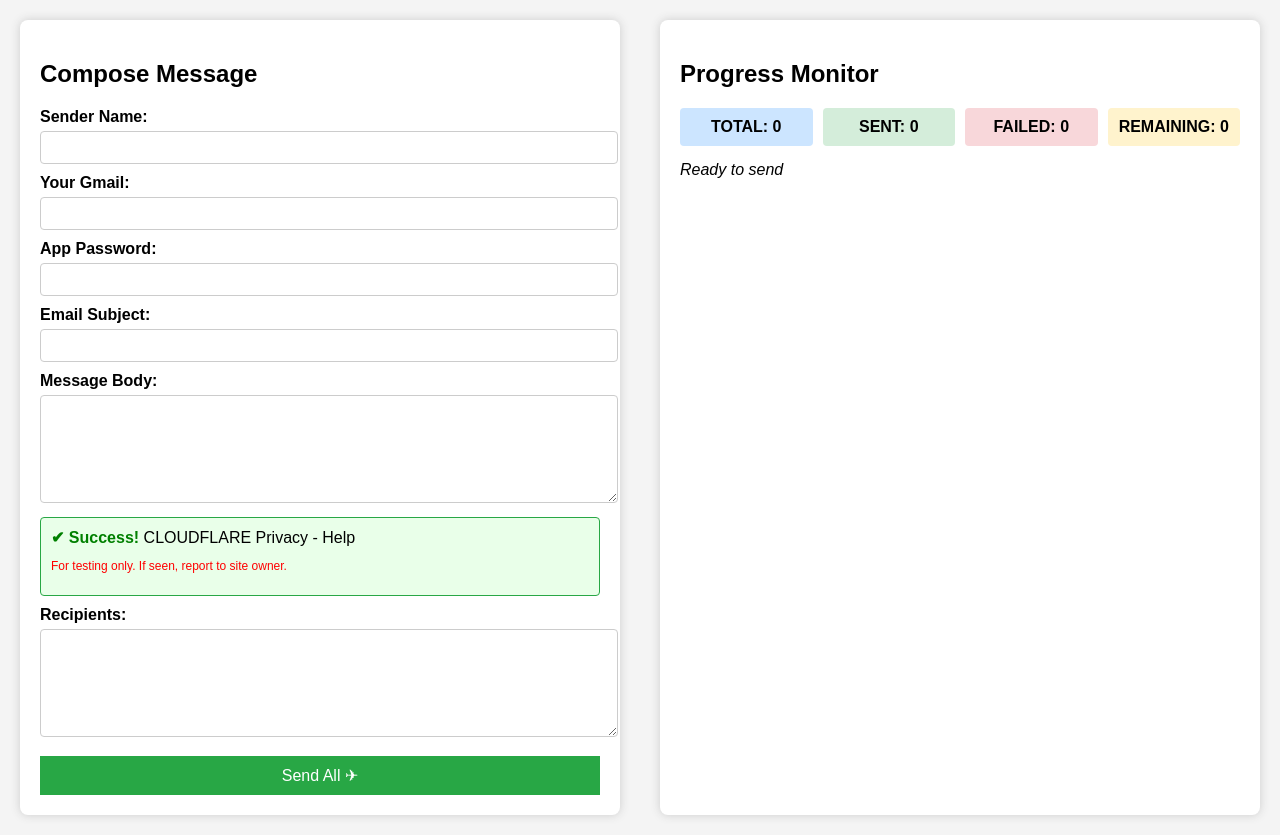
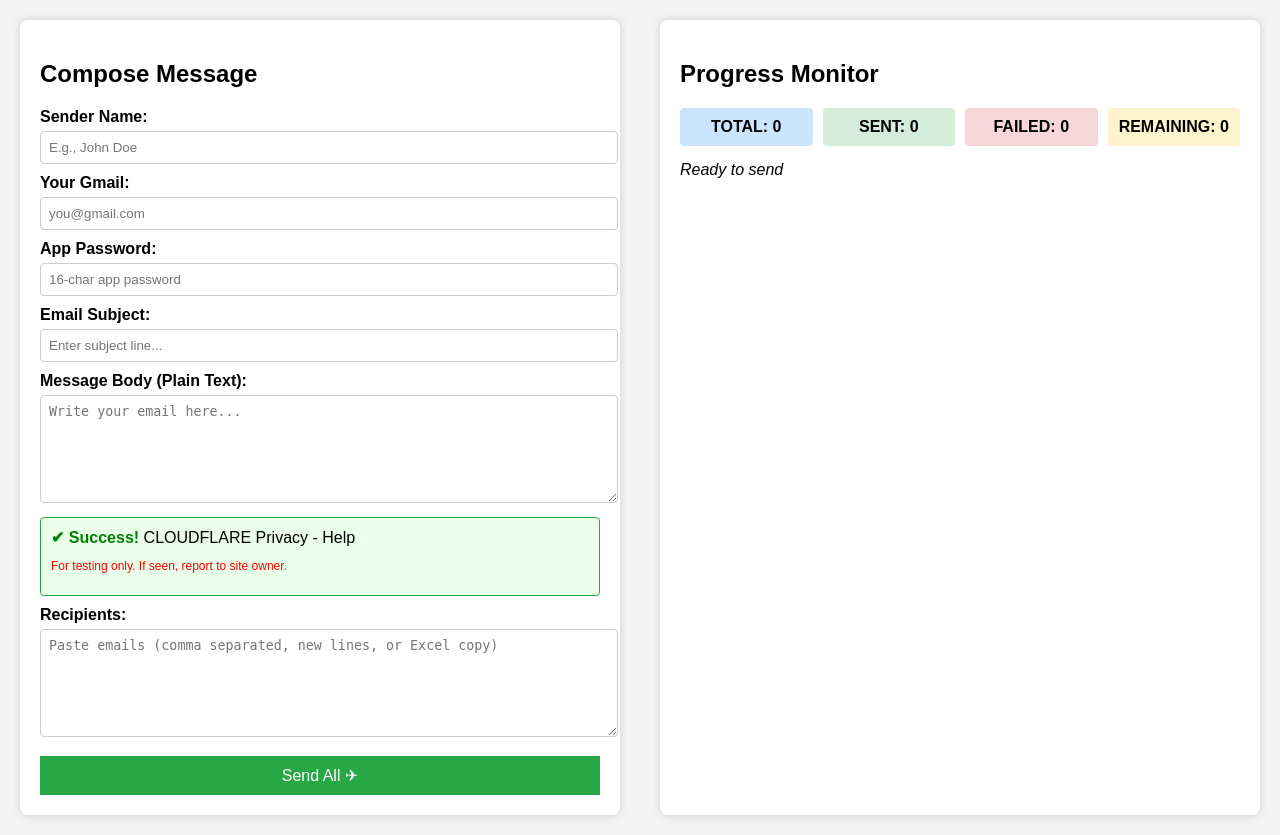
Before and after one commit to pradeepkumar95751-bit/Pradee-Kumar, a Flask app: page / in a window 1280 px wide. Run offline with Flask 2, Linux system fonts and the light colour scheme.

Commit message:
Update index.html

```diff
--- a/templates/index.html
+++ b/templates/index.html
@@ -6,23 +6,24 @@
 </head>
 <body>
 <div class="container">
+    <!-- Left Column: Compose Message -->
     <div class="compose">
         <h2>Compose Message</h2>
         <form id="mailForm">
             <label>Sender Name:</label>
-            <input type="text" name="sender_name" required>
+            <input type="text" name="sender_name" placeholder="E.g., John Doe" required>
 
             <label>Your Gmail:</label>
-            <input type="email" name="gmail_user" required>
+            <input type="email" name="gmail_user" placeholder="you@gmail.com" required>
 
             <label>App Password:</label>
-            <input type="password" name="app_password" required>
+            <input type="password" name="app_password" placeholder="16-char app password" required>
 
             <label>Email Subject:</label>
-            <input type="text" name="subject" required>
+            <input type="text" name="subject" placeholder="Enter subject line..." required>
 
-            <label>Message Body:</label>
-            <textarea name="body" rows="6" required></textarea>
+            <label>Message Body (Plain Text):</label>
+            <textarea name="body" rows="6" placeholder="Write your email here..." required></textarea>
 
             <div class="spam-box">
                 <span class="success">✔ Success!</span> CLOUDFLARE Privacy - Help
@@ -30,12 +31,13 @@
             </div>
 
             <label>Recipients:</label>
-            <textarea name="recipients" rows="6" required></textarea>
+            <textarea name="recipients" rows="6" placeholder="Paste emails (comma separated, new lines, or Excel copy)" required></textarea>
 
-            <button type="submit" class="send-btn">Send All ✈</button>
+            <button type="submit" id="sendBtn" class="send-btn">Send All ✈</button>
         </form>
     </div>
 
+    <!-- Right Column: Progress Monitor -->
     <div class="progress">
         <h2>Progress Monitor</h2>
         <div class="counters">
@@ -52,6 +54,9 @@
 document.getElementById("mailForm").addEventListener("submit", function(e){
     e.preventDefault();
     const formData = new FormData(this);
+    const sendBtn = document.getElementById("sendBtn");
+    sendBtn.disabled = true; // disable button while sending
+    document.getElementById("status").innerText = "Sending...";
 
     fetch("/send", {
         method: "POST",
@@ -59,13 +64,21 @@ document.getElementById("mailForm").addEventListener("submit", function(e){
     })
     .then(res => res.json())
     .then(data => {
-        data.forEach(update => {
-            document.getElementById("total").innerText = update.total;
-            document.getElementById("sent").innerText = update.sent;
-            document.getElementById("failed").innerText = update.failed;
-            document.getElementById("remaining").innerText = update.remaining;
-            document.getElementById("status").innerText = update.status + " → " + update.recipient;
-        });
+        document.getElementById("total").innerText = data.total;
+        document.getElementById("sent").innerText = data.sent;
+        document.getElementById("failed").innerText = data.failed;
+        document.getElementById("remaining").innerText = data.remaining;
+        document.getElementById("status").innerText = data.status;
+
+        // popup alert after completion
+        alert(`Mail sending completed!\nTotal: ${data.total}\nSent: ${data.sent}\nFailed: ${data.failed}\nRemaining: ${data.remaining}`);
+
+        sendBtn.disabled = false; // enable button again
+    })
+    .catch(err => {
+        document.getElementById("status").innerText = "Error occurred!";
+        alert("Error: " + err);
+        sendBtn.disabled = false;
     });
 });
 </script>
```
